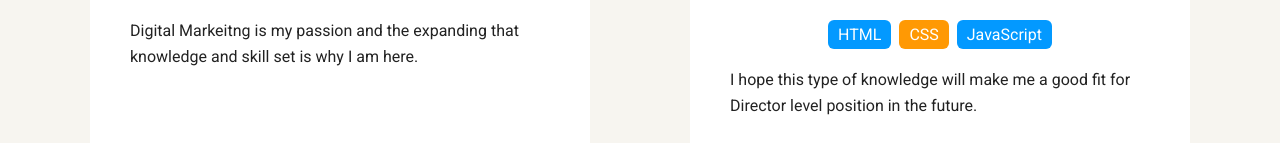
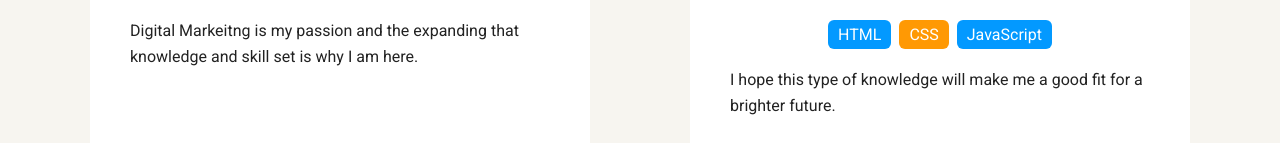
Before and after one commit to swfletcher/TH-Fletcher-P1, a plain HTML site: page portfolio_update_v1/index.html in a window 1280 px wide. Shown: the part 657-800 px from the top of the page. Drawn offline with Linux system fonts and the light colour scheme; a web font is replaced by a local one.

Commit message:
Update index.html

```diff
--- a/portfolio_update_v1/index.html
+++ b/portfolio_update_v1/index.html
@@ -37,7 +37,7 @@
           <li>CSS</li>
           <li>JavaScript</li>
         </ul>
-        <p>I hope this type of knowledge will make me a good fit for Director level position in the future.</p>
+        <p>I hope this type of knowledge will make me a good fit for a brighter future.</p>
       </div>
 
     </main>
```
